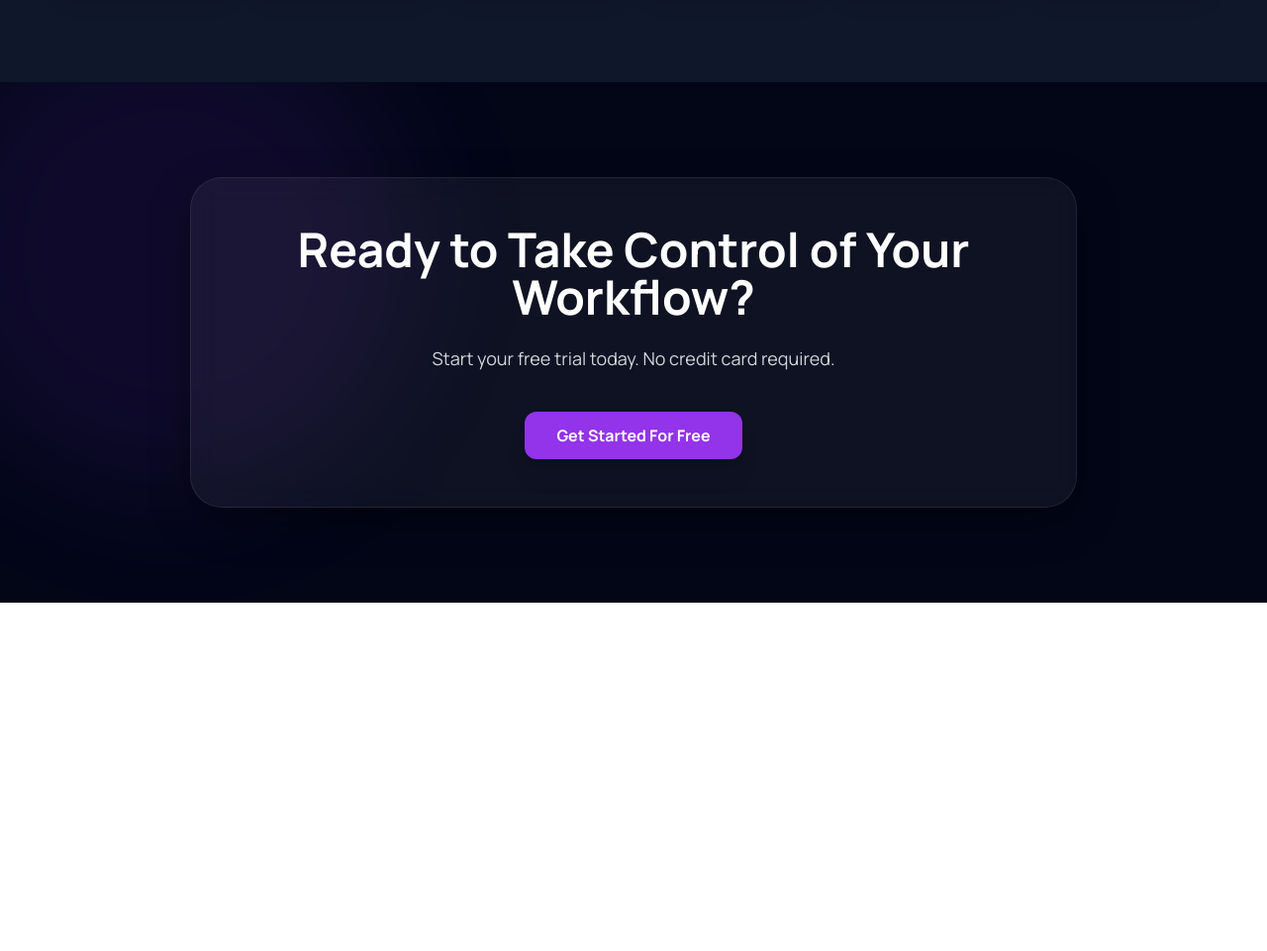
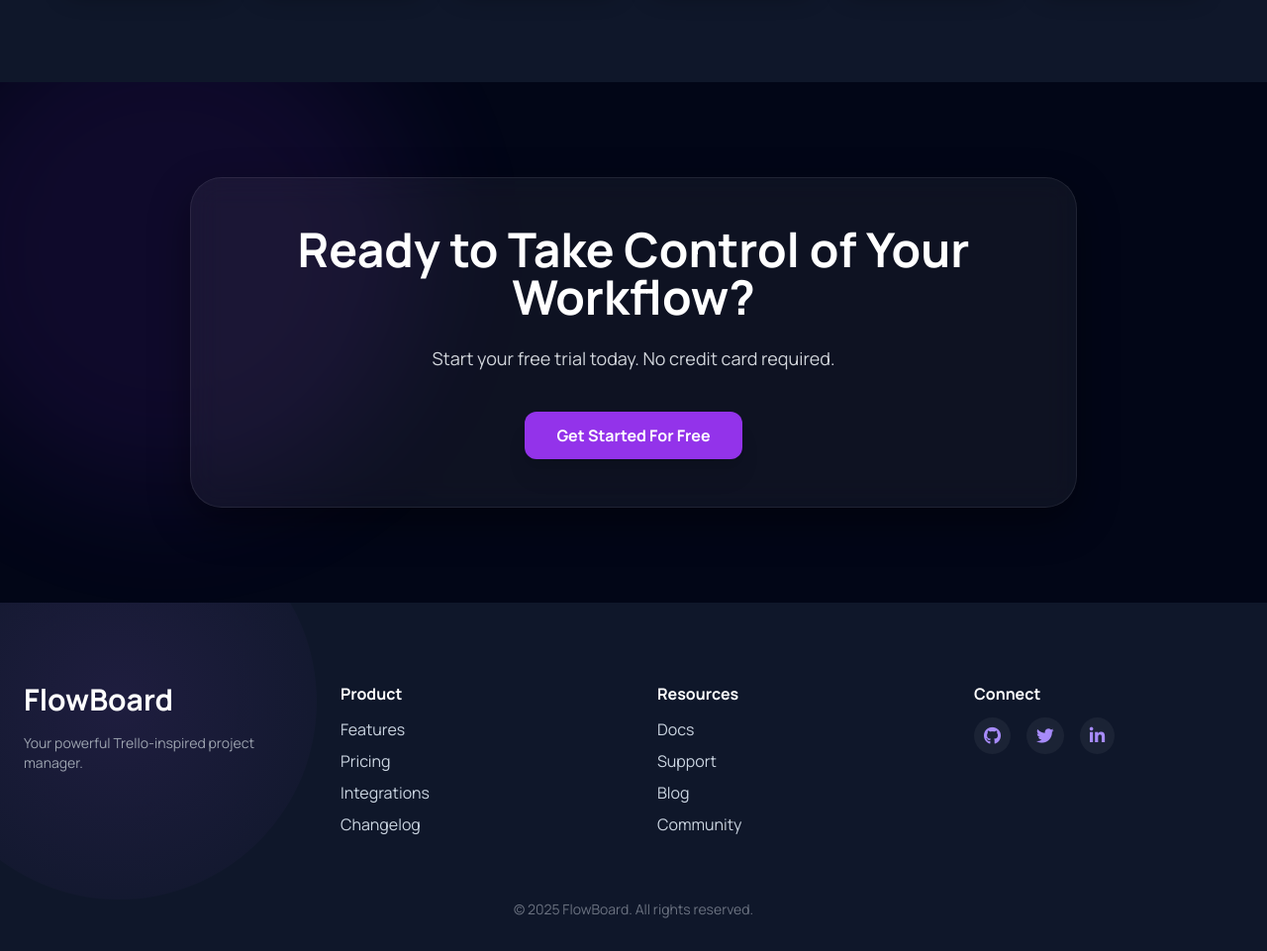
Before and after one commit to Omkarkadam-dev/Project_FlowBoard, a plain HTML site: page index.html in a window 1280 px wide. Shown: the part 4117-5078 px from the top of the page at 99% size. Before the commit the page ends 4726 px from the top, so only its background shows below. Drawn offline with nearby package versions, Linux system fonts and the light colour scheme.

Commit message:
add footer section

```diff
--- a/index.html
+++ b/index.html
@@ -9,6 +9,8 @@
     <script src="https://cdn.tailwindcss.com"></script>
     <link rel="stylesheet" href="style.css">
     <script src="https://cdn.jsdelivr.net/npm/vanilla-tilt@1.7.3/dist/vanilla-tilt.min.js"></script>
+    <link rel="stylesheet" href="https://cdnjs.cloudflare.com/ajax/libs/font-awesome/6.5.0/css/all.min.css">
+
 
 </head>
 
@@ -297,6 +299,55 @@
     </div>
   </section>
 
+  <!-- Footer Section -->
+<footer class="bg-[#0f172a] text-gray-300 pt-20 pb-8 px-6 relative overflow-hidden">
+    <div class="max-w-7xl mx-auto grid grid-cols-1 md:grid-cols-4 gap-12 z-10 relative" data-footer>
+
+      <!-- Brand -->
+      <div>
+        <h2 class="text-3xl font-bold text-white mb-4">FlowBoard</h2>
+        <p class="text-sm text-gray-400">Your powerful Trello-inspired project manager.</p>
+      </div>
+
+      <!-- Links -->
+      <div>
+        <h3 class="text-white font-semibold mb-3">Product</h3>
+        <ul class="space-y-2">
+          <li><a href="#" class="footer-link">Features</a></li>
+          <li><a href="#" class="footer-link">Pricing</a></li>
+          <li><a href="#" class="footer-link">Integrations</a></li>
+          <li><a href="#" class="footer-link">Changelog</a></li>
+        </ul>
+      </div>
+
+      <div>
+        <h3 class="text-white font-semibold mb-3">Resources</h3>
+        <ul class="space-y-2">
+          <li><a href="#" class="footer-link">Docs</a></li>
+          <li><a href="#" class="footer-link">Support</a></li>
+          <li><a href="#" class="footer-link">Blog</a></li>
+          <li><a href="#" class="footer-link">Community</a></li>
+        </ul>
+      </div>
+
+      <!-- Social -->
+      <div>
+        <h3 class="text-white font-semibold mb-3">Connect</h3>
+        <div class="flex space-x-4 mt-2">
+          <a href="#" class="social-icon"><i class="fab fa-github"></i></a>
+          <a href="#" class="social-icon"><i class="fab fa-twitter"></i></a>
+          <a href="#" class="social-icon"><i class="fab fa-linkedin-in"></i></a>
+        </div>
+      </div>
+    </div>
+
+    <!-- Copyright -->
+    <div class="mt-16 text-center text-gray-500 text-sm">
+      © 2025 FlowBoard. All rights reserved.
+    </div>
+  </footer>
+
+
 
     <script src="script.js"></script>
 </body>
--- a/script.js
+++ b/script.js
@@ -172,3 +172,20 @@ document.addEventListener("DOMContentLoaded", () => {
 
     observer.observe(ctaSection);
   });
+
+
+  // Scroll reveal for footer
+document.addEventListener("DOMContentLoaded", () => {
+    const footer = document.querySelector("[data-footer]");
+
+    const observer = new IntersectionObserver(entries => {
+      entries.forEach(entry => {
+        if (entry.isIntersecting) {
+          footer.classList.add("animate-fade-in");
+          observer.unobserve(entry.target);
+        }
+      });
+    }, { threshold: 0.1 });
+
+    observer.observe(footer);
+  });
--- a/style.css
+++ b/style.css
@@ -301,3 +301,48 @@ body {
     transform: scale(1.05);
     box-shadow: 0 0 40px rgba(168, 85, 247, 0.6);
   }
+
+
+  .footer-link {
+    color: #cbd5e1;
+    transition: color 0.3s ease;
+  }
+
+  .footer-link:hover {
+    color: #a78bfa;
+    text-decoration: underline;
+  }
+
+  .social-icon {
+    display: flex;
+    align-items: center;
+    justify-content: center;
+    background: rgba(255,255,255,0.05);
+    border-radius: 50%;
+    padding: 10px;
+    font-size: 1.1rem;
+    color: #a78bfa;
+    transition: all 0.3s ease;
+  }
+
+  .social-icon:hover {
+    background: #a78bfa;
+    color: #0f172a;
+    transform: scale(1.1);
+  }
+
+  footer {
+    position: relative;
+  }
+
+  footer::before {
+    content: "";
+    position: absolute;
+    top: -100px;
+    left: -80px;
+    width: 400px;
+    height: 400px;
+    background: radial-gradient(circle at center, rgba(168,85,247,0.1), transparent);
+    z-index: 0;
+    border-radius: 50%;
+  }
```
